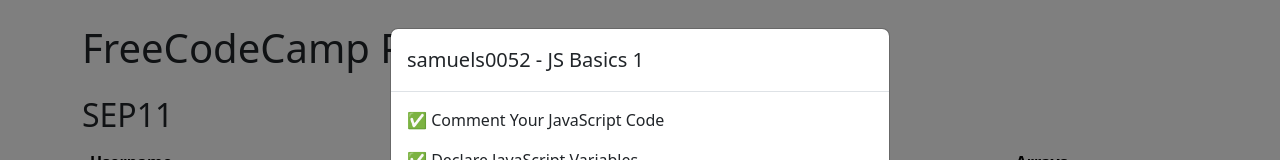
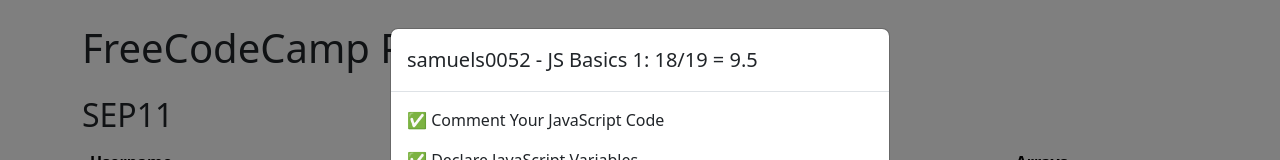
Before and after one commit to bmuellerhstat/grading, a website: page fcc-scraper/mockup.html in a window 1280 px wide. Both pictures are taken after a click on the button "9.5". Shown: the top 160 px of the page. Drawn offline with nearby package versions, Linux system fonts and the light colour scheme.

Commit message:
update grade calculation

```diff
--- a/fcc-scraper/mockup.html
+++ b/fcc-scraper/mockup.html
@@ -64,7 +64,7 @@
                             <div class="modal-dialog" role="document">
                             <div class="modal-content">
                                 <div class="modal-header">
-                                    <h5 class="modal-title" id="exampleModalLabel">samuels0052 - JS Basics 1</h5>
+                                    <h5 class="modal-title" id="exampleModalLabel">samuels0052 - JS Basics 1: 18/19 = 9.5</h5>
                                 </div>
                                 <div class="modal-body">
                                     <p>✅ Comment Your JavaScript Code</p>
```
